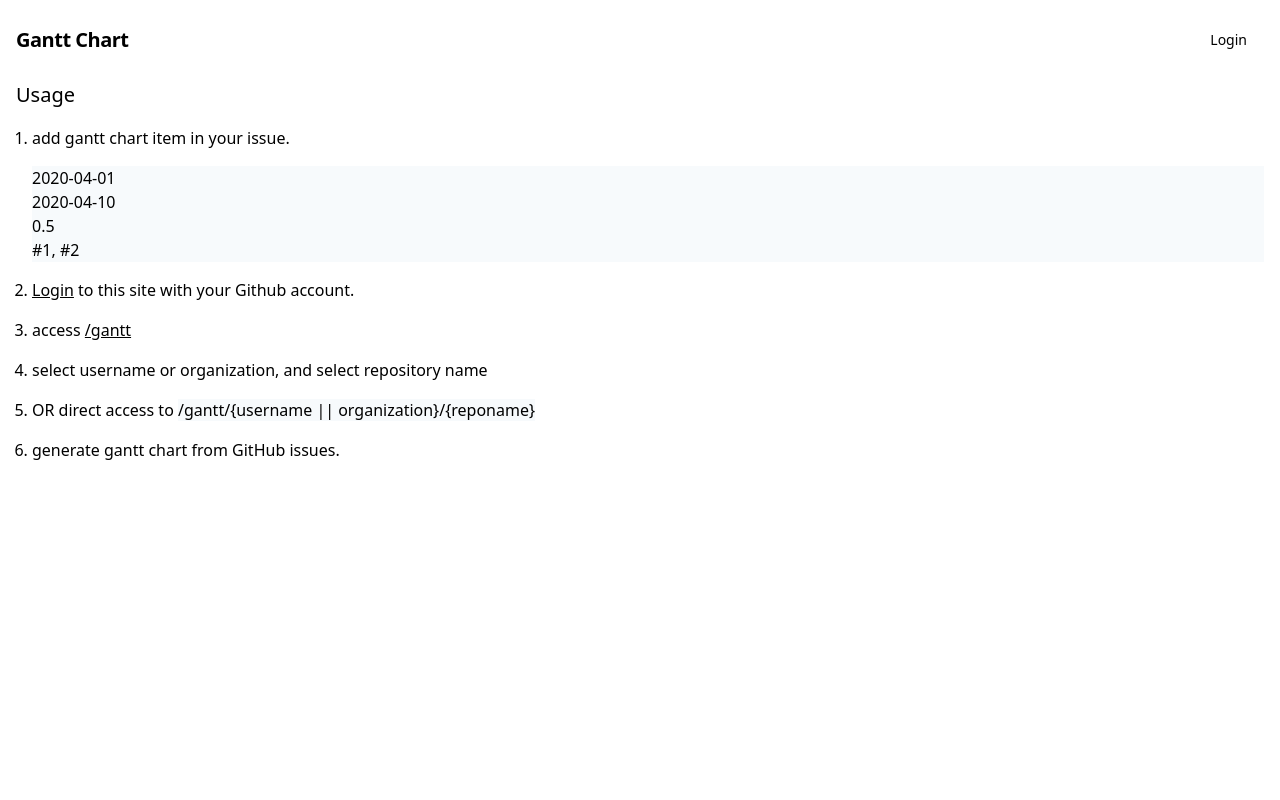
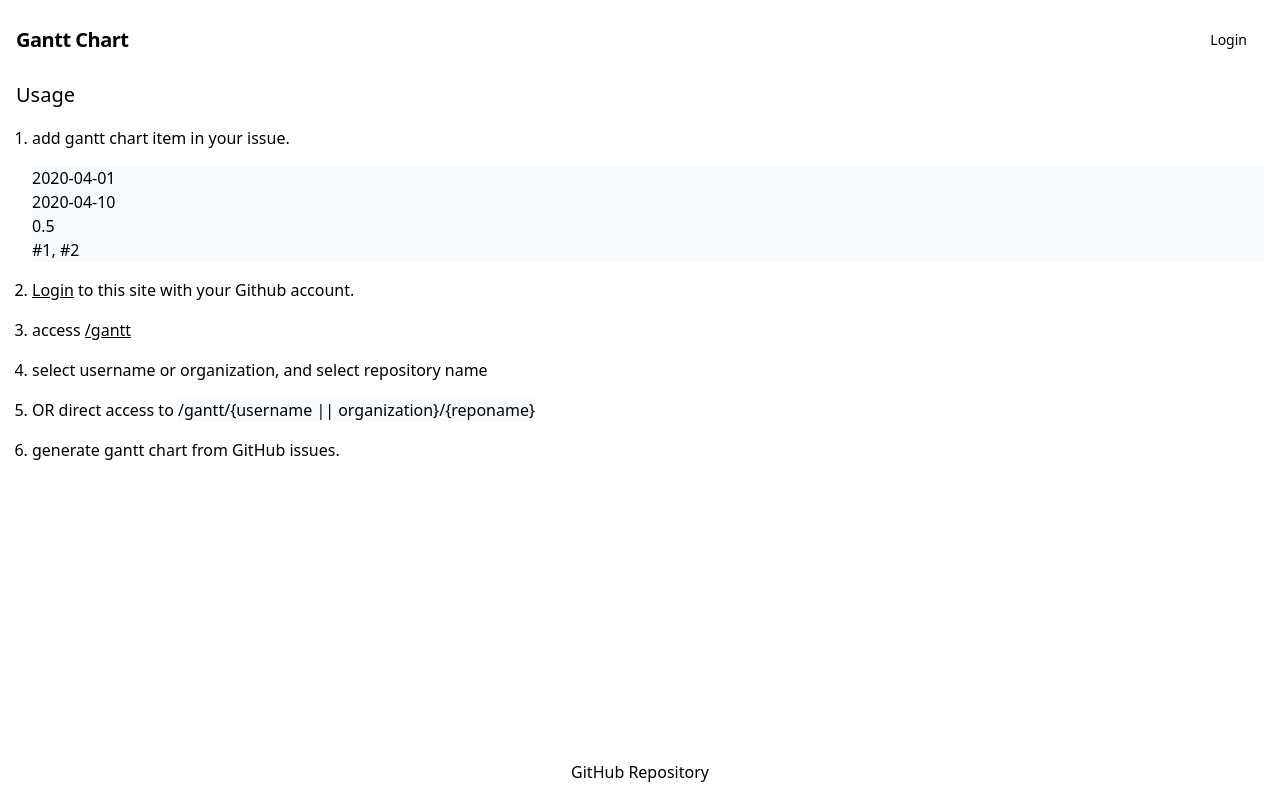
Before and after one commit to hilotter/github-gantt-chart, a Nuxt app: page / in a window 1280 px wide. Built offline with nearby package versions, Linux system fonts and the light colour scheme; no server answers.

Commit message:
add footer

```diff
--- a/layouts/default.vue
+++ b/layouts/default.vue
@@ -1,5 +1,5 @@
 <template>
-  <div>
+  <div class="font-sans min-h-screen flex flex-col">
     <div class="container mx-auto px-4">
       <nav class="flex items-center justify-between flex-wrap py-6">
         <div class="flex items-center flex-shrink-0 mr-6">
@@ -21,7 +21,21 @@
       </nav>
     </div>
 
-    <nuxt />
+    <div class="flex-grow">
+      <nuxt />
+    </div>
+
+    <div class="container mx-auto px-4">
+      <div class="flex justify-center p-4">
+        <a
+          href="https://github.com/hilotter/github-gantt-chart"
+          target="_blank"
+          rel="noopener"
+        >
+          GitHub Repository
+        </a>
+      </div>
+    </div>
   </div>
 </template>
 
```
